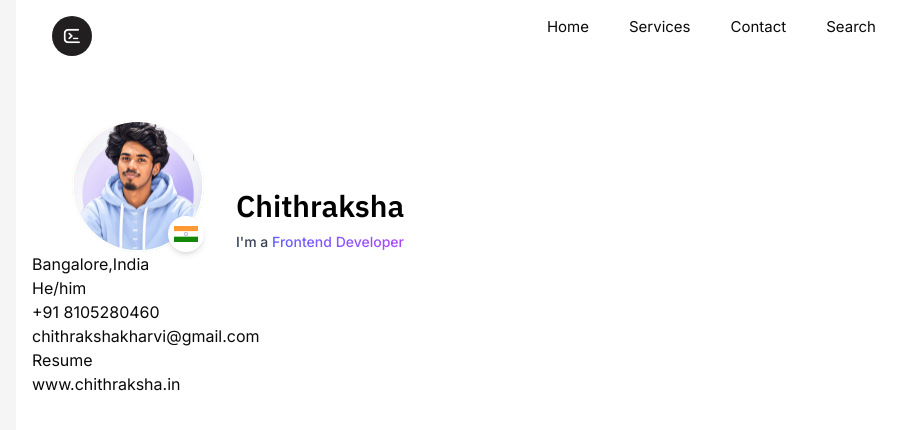
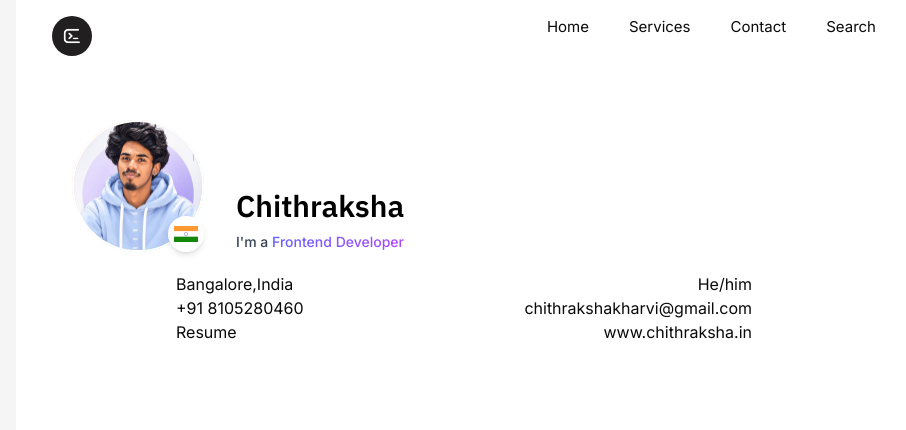
Before and after one commit to chithraksha16/new-portfolio, a Next.js app: page / in a window 1280 px wide. Shown: the top 430 px of the page, without its empty margins (176-1082 px from the left). Built offline with nearby package versions, Linux system fonts and the light colour scheme.

Commit message:
updated profile details

```diff
--- a/app/page.tsx
+++ b/app/page.tsx
@@ -51,21 +51,22 @@ export default function Home() {
       </h2>
       </div>
       </div>
-
-      <div >
-        <div>
+      <div className="w-full  flex justify-center items-center font-sans text-base mt-5">
+      <div  className="w-full max-w-xl ">
+        <div className="flex gap-8 justify-between">
           <span><h3>Bangalore,India</h3></span>
            <span><h3>He/him</h3></span>
         </div>
-        <div>
+        <div className="flex gap-8  justify-between">
           <span><h3>+91 8105280460</h3></span>
           <span><h3>chithrakshakharvi@gmail.com</h3></span>
         </div>
-        <div>
+        <div className="flex gap-8  justify-between">
           <span><h3>Resume</h3></span>
           <span><h3>www.chithraksha.in</h3></span>
         </div>
 
+      </div>
       </div>
 
       {/* <div>
```
